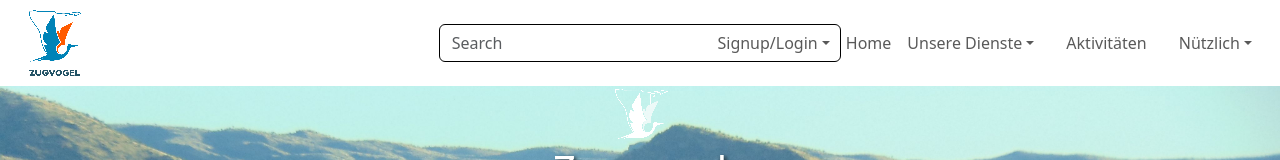
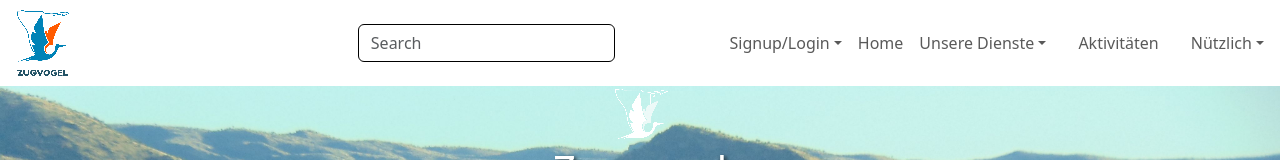
Before and after one commit to Inotila/Zug-Vogel, a React (Create React App) app in the folder frontend/: page / in a window 1280 px wide. Shown: the top 160 px of the page. Built offline with nearby package versions, Linux system fonts and the light colour scheme.

Commit message:
refactored code to not use bootstrap cols to prevent text overlapping search bar

```diff
--- a/frontend/src/components/navbar/navbar.css
+++ b/frontend/src/components/navbar/navbar.css
@@ -1,5 +1,30 @@
-.navbar-toggler{
-    background-color: #E8620F!important;
+.navbar-content {
+  display: flex;
+  justify-content: space-between;
+  align-items: center;
+  width: 100%;
+}
+
+.nav-logo-container {
+  display: flex;
+  justify-content: flex-start;
+  flex: 1;
+}
+
+.nav-search-container {
+  display: flex;
+  justify-content: center;
+  flex: 2;
+}
+
+.nav-links-container {
+  display: flex;
+  justify-content: flex-end;
+  flex: 1;
+}
+
+.navbar-toggler {
+  background-color: #E8620F !important;
 }
 
 nav {
@@ -8,15 +33,15 @@ nav {
 }
 
 .dropdown-menu {
-    text-align: center; /* Centers inline elements */
+  text-align: center;
 }
 
 .dropdown-menu li {
   display: flex;
-    justify-content: center; /* Centers the content horizontally */
+  justify-content: center;
 }
 
-  .info-dropdown-menu{
+.info-dropdown-menu {
   position: absolute;
   right: 0 !important;
   left: auto !important;
--- a/frontend/src/components/navbar/navbar.tsx
+++ b/frontend/src/components/navbar/navbar.tsx
@@ -20,17 +20,18 @@ const Navbar: React.FC = () => {
   return (
     <nav className="navbar navbar-expand-lg navbar-light">
       <div className="container-fluid">
-        <div className="row w-100 align-items-center">
+        <div className="navbar-content">
 
           {/* Logo */}
-          <div className="col-4 d-flex justify-content-start">
+          <div className="nav-logo-container mx-3">
             <Link to="/" className="navbar-brand">
-              <img className="nav-logo mx-3" src={logo} alt="Logo" />
+              <img className="nav-logo" src={logo} alt="Logo" />
             </Link>
           </div>
 
-          <div className="col-4 d-flex justify-content-center">
-            <form className="d-flex w-100">
+          {/* Search Bar */}
+          <div className="nav-search-container">
+            <form className="d-flex">
               <input
                 className="form-control"
                 type="search"
@@ -41,7 +42,7 @@ const Navbar: React.FC = () => {
           </div>
 
           {/* Burger Menu & Navbar Links */}
-          <div className="col-4 d-flex justify-content-end">
+          <div className="nav-links-container">
             <button
               className="navbar-toggler"
               type="button"
@@ -54,7 +55,7 @@ const Navbar: React.FC = () => {
               <span className="navbar-toggler-icon"></span>
             </button>
 
-            {/* Navbar Links (inside the same column) */}
+            {/* Navbar Links */}
             <div className="collapse navbar-collapse justify-content-end" id="navbarNav">
               <ul className="navbar-nav">
                 {token ? (
@@ -169,7 +170,7 @@ const Navbar: React.FC = () => {
               </ul>
             </div>
           </div>
-        </div> {/* End row */}
+        </div> {/* End navbar-content */}
       </div>
     </nav>
   );
```
Lines whose indentation alone changed are shown as unchanged.
